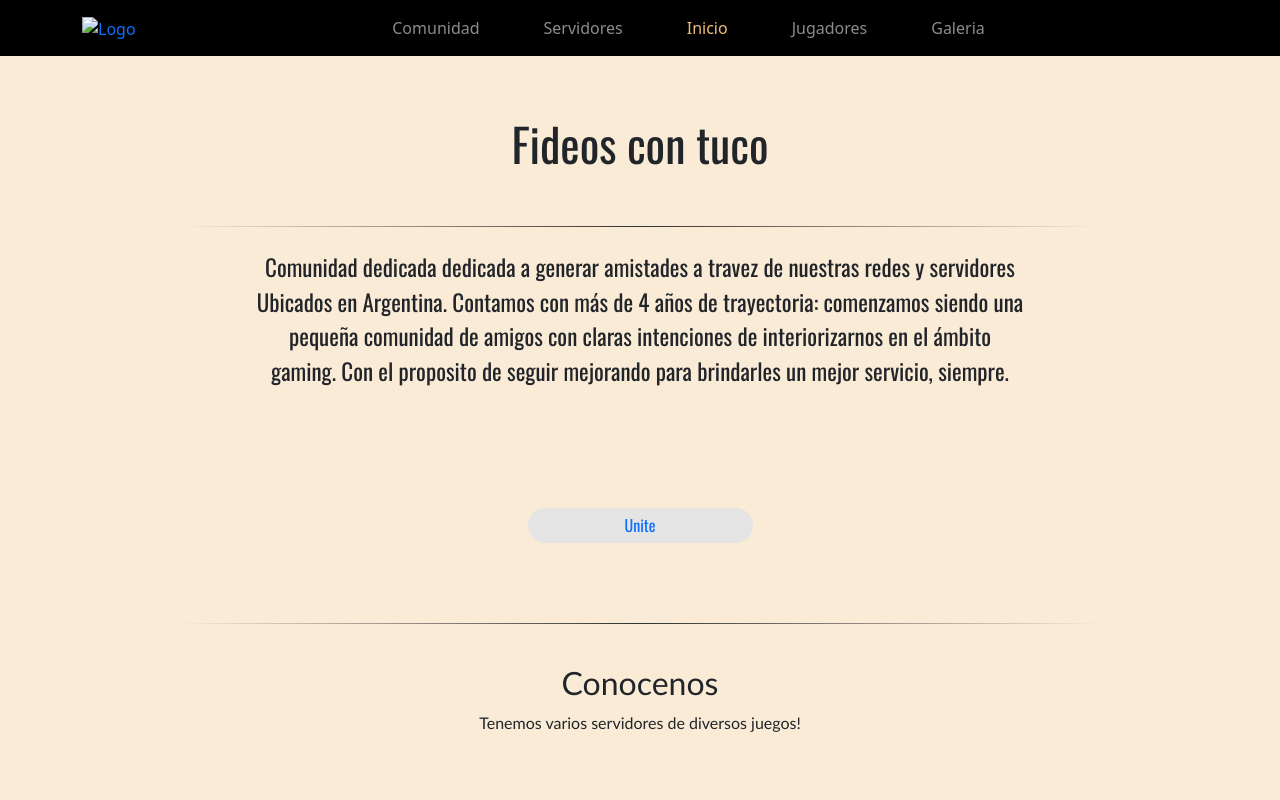
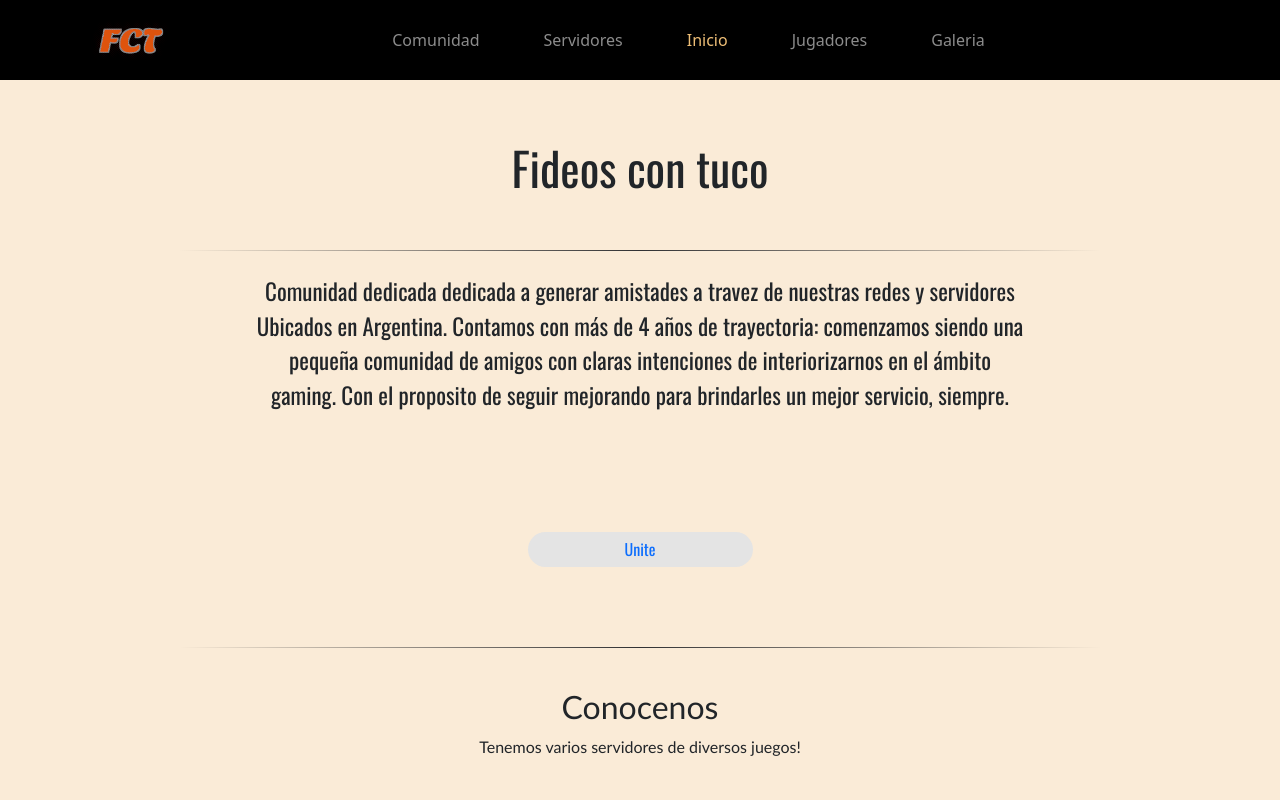
Before and after one commit to gianvolpin/testing-1, a plain HTML site: page index.html in a window 1280 px wide. Shown: the top 800 px of the page. Drawn offline with nearby package versions, Linux system fonts and the light colour scheme; the site is published under a folder, as on GitHub Pages, so addresses that start at the root find nothing.

Commit message:
nvermind

```diff
--- a/index.html
+++ b/index.html
@@ -33,7 +33,7 @@
         <div class="container">
             <div class="col-2">
                 <a href="./index.html">
-                    <img src="/img/fct-logo.png" alt="Logo" width="96" height="64" class="">
+                    <img src="./img/fct-logo.png" alt="Logo" width="96" height="64" class="">
                 </a>
             </div>
             <button class="navbar-toggler" type="button" data-bs-toggle="collapse" data-bs-target="#navbarNavAltMarkup" aria-controls="navbarNavAltMarkup" aria-expanded="false" aria-label="Toggle navigation">
```
